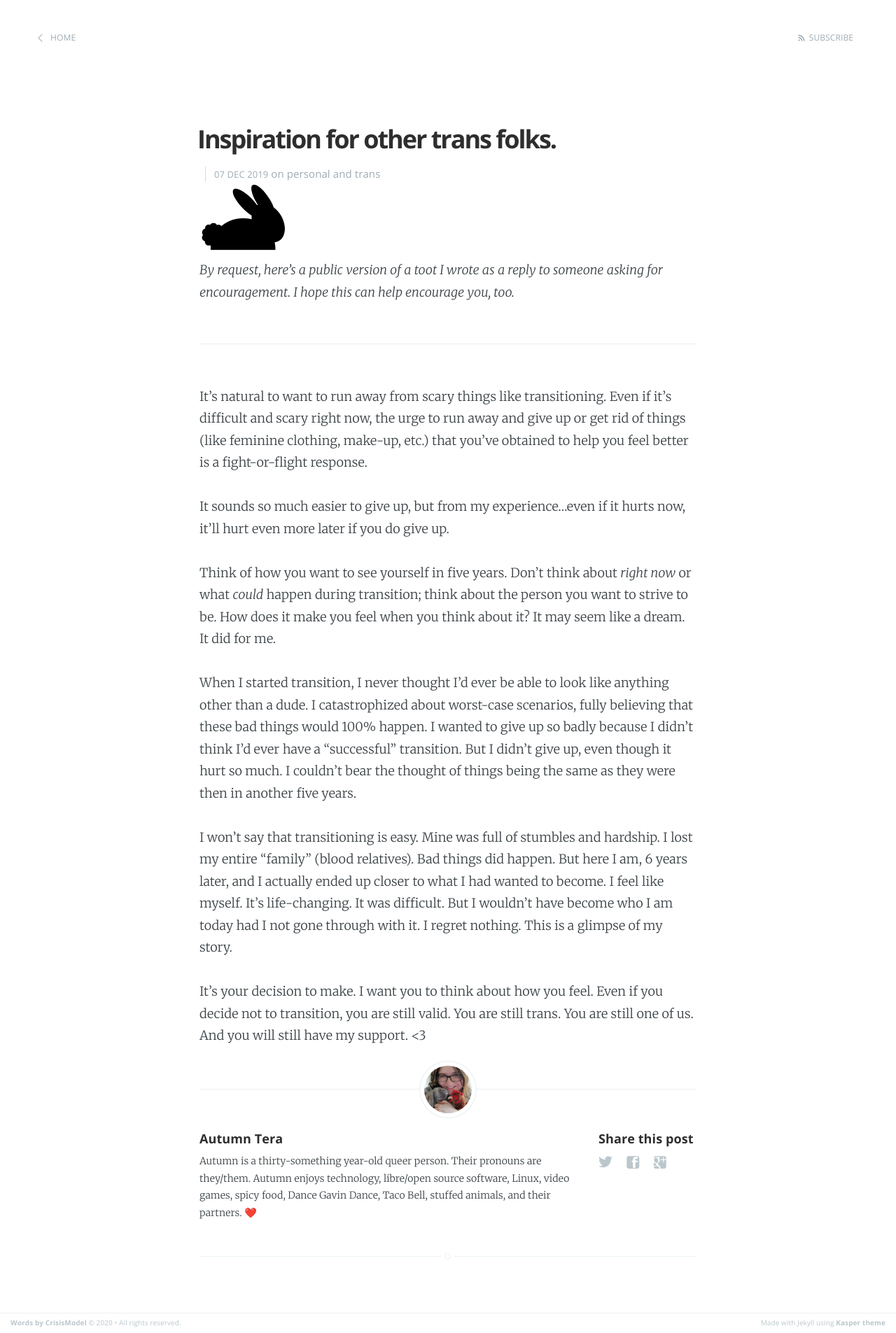
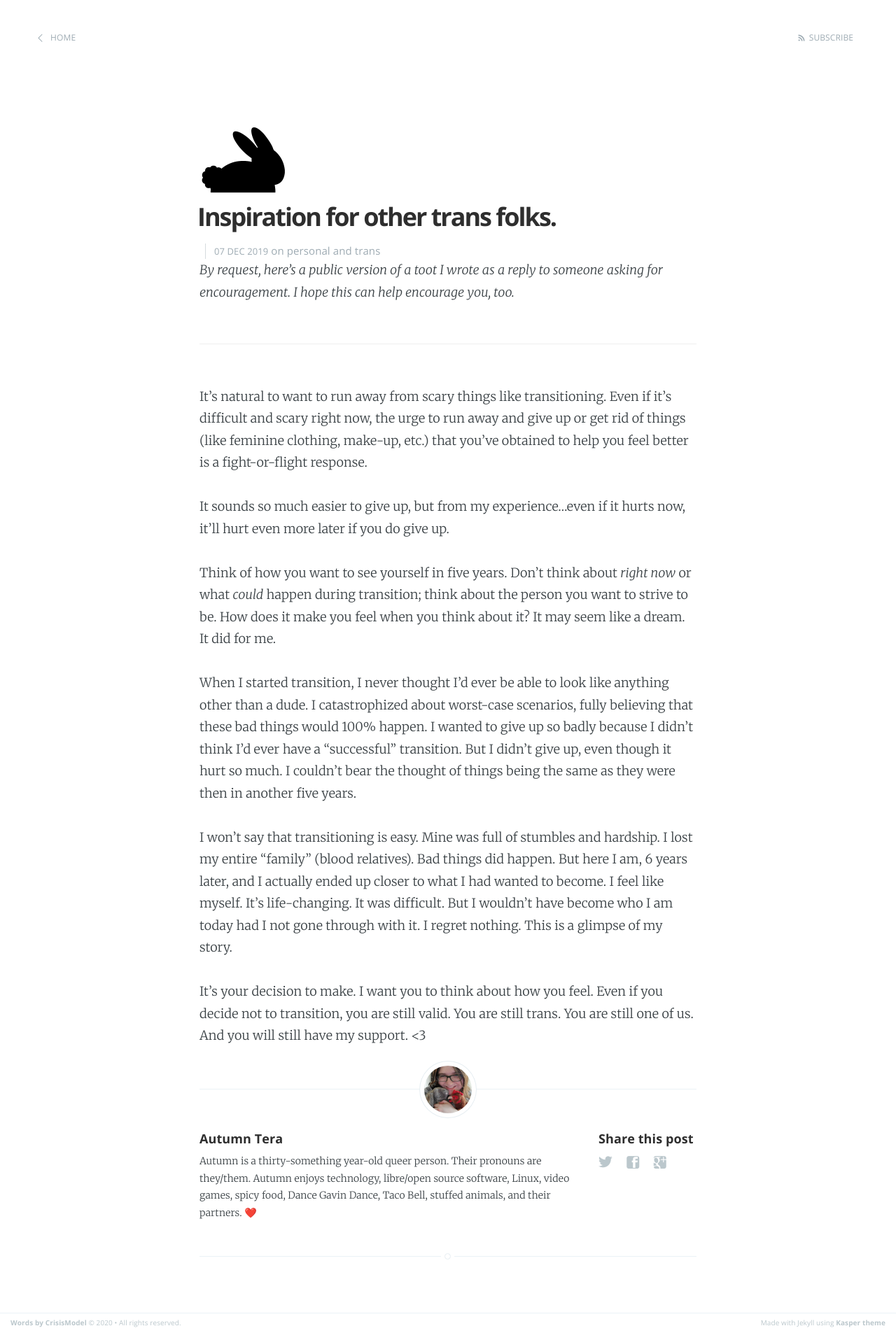
Before and after one commit to CrisisModel/crisismodel.github.io, a Jekyll site: the page built from _posts/2019-12-07-trans-support.md, in a window 1280 px wide. Shown: the whole page at 70% size. Built offline with Jekyll 4.4.1, drawn with Linux system fonts in a browser that asks for light colours.

Commit message:
Fixing logo again

```diff
--- a/_layouts/post.html
+++ b/_layouts/post.html
@@ -16,6 +16,16 @@
 
     <article class="post">
 
+        <header class="post-header" style="align: center;">
+            <a id="blog-logo" href="{{site.url}}">
+                {% if site.logo %}
+                    <img src="{{site.logo}}" alt="{{ site.name }}" />
+                {% else %}
+                    <span class="blog-title">{{ site.name }}</span>
+                {%endif%}
+            </a>
+        </header>
+
         <header class="post-header">
             <h1 class="post-title">{{ page.title }}</h1>
             <section class="post-meta">
@@ -24,16 +34,6 @@
                     {{ page.categories | array_to_sentence_string | prepend: 'on ' }}
                 {% endif %}
             </section>
-        </header>
-
-         <header class="post-header">
-            <a id="blog-logo" href="{{site.url}}">
-                {% if site.logo %}
-                    <img src="{{site.logo}}" alt="{{ site.name }}" />
-                {% else %}
-                    <span class="blog-title">{{ site.name }}</span>
-                {%endif%}
-            </a>
         </header>
 
         <!-- <span class="post-meta">
```
